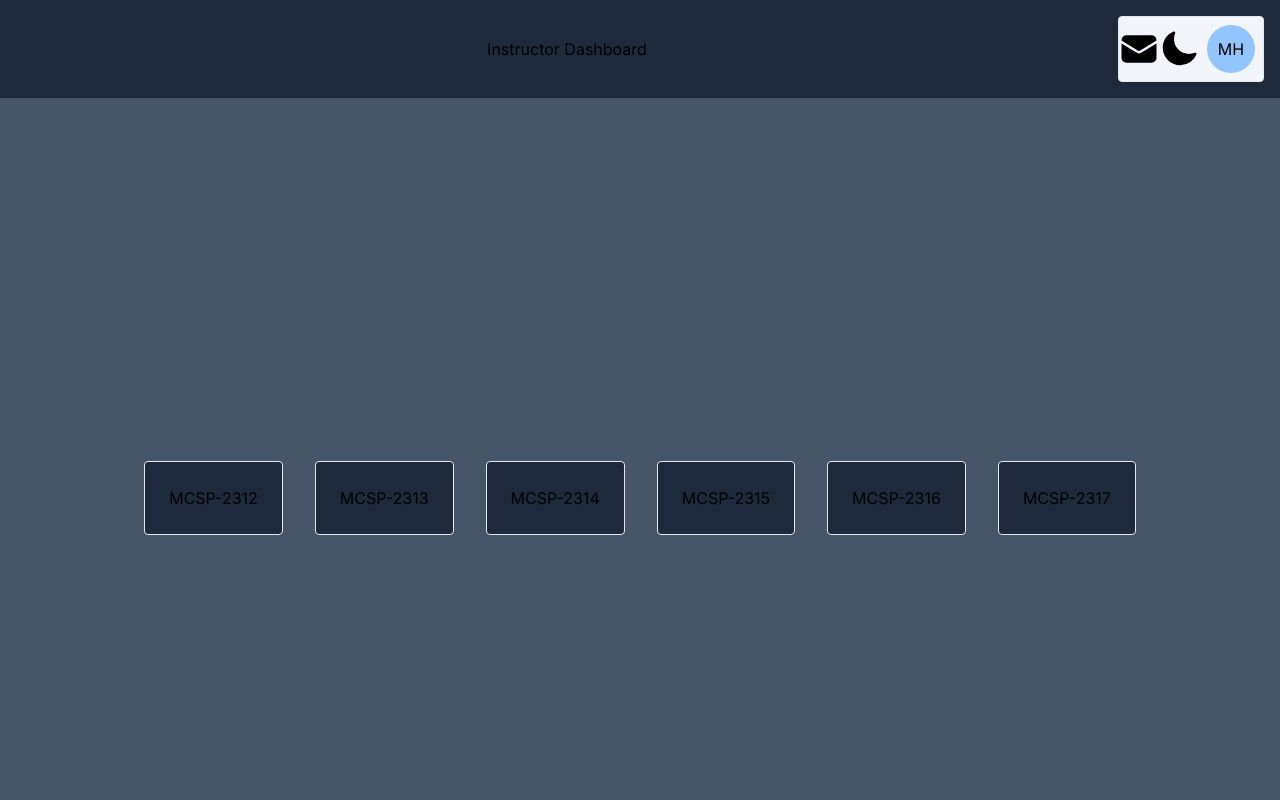
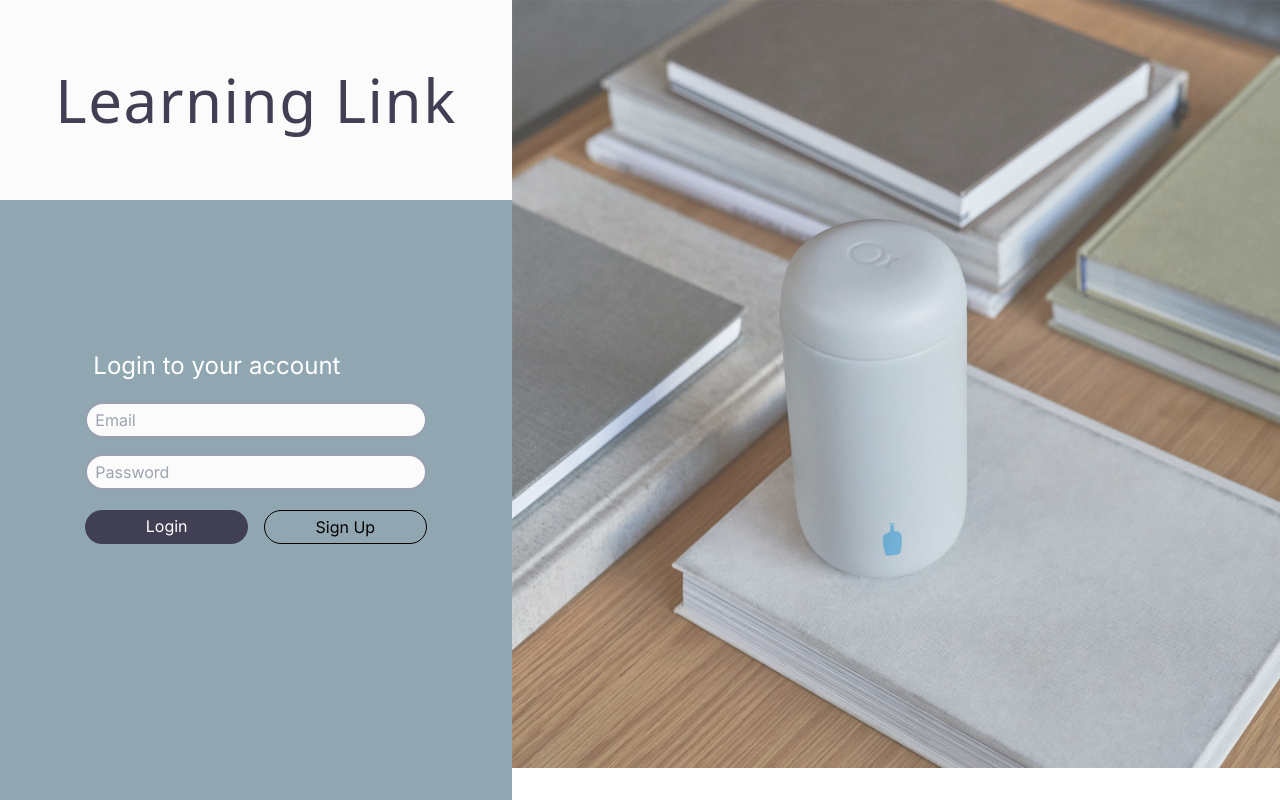
Before and after one commit to Blue-Ocean-MCSPA/link-learning, a Next.js app: page / in a window 1280 px wide. Shown: the top 800 px of the page. Built offline with nearby package versions, Linux system fonts and the light colour scheme.

Commit message:
draft login page, night owl colors added to tailwind.config

```diff
--- a/app/components/Login.jsx
+++ b/app/components/Login.jsx
@@ -3,24 +3,24 @@ import React from "react";
 const Login = () => {
     return (
         <div className="flex">
-            <div className="w-2/5 flex flex-col justify-center items-center h-screen bg-orange-50">
-                <div className="flex flex-col text-5xl w-full justify-center h-1/3">
-                    <h1 className="text-center tracking-wide font-sans text-slate-400">Learning Link</h1>
+            <div className="w-2/5 flex flex-col justify-center items-center h-screen bg-light-background">
+                <div className="flex flex-col text-6xl w-full justify-center h-1/3">
+                    <h1 className="text-center tracking-wide font-sans text-light-foreground">Learning Link</h1>
                 </div>
-                <div className="flex flex-col h-full justify-center items-center w-full bg-blue-100">
+                <div className="flex flex-col h-full justify-center items-center w-full bg-light-cursor">
                     <div className="w-2/3 h-1/2">
-                        <div className="ml-2 mb-5 text-2xl text-blue-400">Login to your account</div>
+                        <div className="ml-2 mb-5 text-2xl text-basic-white">Login to your account</div>
                         <div className="pb-2">
                             <label htmlFor="username" className="block text-base mb-2"></label>
-                            <input type="text" id="username" className="border border-transparent rounded-full w-full text-base px-2 py-1 focus:outline-none focus:ring-0 focus:border-sky-300" placeholder="Email"/>
+                            <input type="text" id="username" className="bg-light-background border border-2 border-light-comment rounded-full w-full text-base px-2 py-1 focus:outline-none focus:ring-0 focus:border-light-inactive_selection" placeholder="Email"/>
                         </div>
                         <div className="pb-2">
                             <label htmlFor="password" className="block text-base mb-2"></label>
-                            <input type="text" id="password" className="border border-transparent rounded-full w-full text-base px-2 py-1 focus:outline-none focus:ring-0 focus:border-sky-300" placeholder="Password"/>
+                            <input type="text" id="password" className="bg-light-background border border-2 border-light-comment rounded-full w-full text-base px-2 py-1 focus:outline-none focus:ring-0 focus:border-light-inactive_selection" placeholder="Password"/>
                         </div>
                         <div className="flex justify-center">
-                            <div className="w-1/2 text-center mr-4 mt-3 py-1 text-base text-white bg-blue-400 hover:bg-blue-300 hover:cursor-pointer rounded-full">Login</div>
-                            <div className="w-1/2 text-center mt-3 py-1 text-base text-blue-400 hover:text-blue-300 border border-blue-400 hover:border-blue-300 hover:cursor-pointer rounded-full">Sign Up</div>
+                            <div className="w-1/2 text-center mr-4 mt-3 py-1 text-base text-basic-white bg-light-foreground hover:opacity-75 hover:cursor-pointer rounded-full">Login</div>
+                            <div className="border w-1/2 text-center mt-3 py-1 text-base hover:text-light-inactive_selection hover:border-light-inactive_selection hover:cursor-pointer rounded-full">Sign Up</div>
                         </div>
                     </div>
                 </div>
--- a/app/page.js
+++ b/app/page.js
@@ -6,10 +6,10 @@ import Login from './components/Login.jsx';
 export default function Home() {
 	return (
     	<>
-			<AppProvider>
+			{/* <AppProvider>
 				<HeaderTemplate />
-				<Login />
-			</AppProvider>
+			</AppProvider> */}
+			<Login />
     	</>
   	);
 }
--- a/tailwind.config.js
+++ b/tailwind.config.js
@@ -6,11 +6,44 @@ module.exports = {
     "./app/**/*.{js,ts,jsx,tsx,mdx}",
   ],
   theme: {
-    extend: {
-      backgroundImage: {
-        "gradient-radial": "radial-gradient(var(--tw-gradient-stops))",
-        "gradient-conic":
-          "conic-gradient(from 180deg at 50% 50%, var(--tw-gradient-stops))",
+    colors: {
+      basic: {
+        white: '#FFFFFF',
+        black: '000000',
+      },
+      light: {
+        background: '#FBFBFB',
+        foreground:	'#403F53',
+        cursor:	'#90A7B2',
+        active_selection:	'#E0E0E0',
+        inactive_selection:	'#EDEDED',
+        search_highlight:	'#93A1A16C',
+        comment:	'#989FB1',
+        constant:	'#BC5454',
+        numbers:	'#AA0982',
+        keywords:	'#994CC3',
+        functions:	'#4876D6',
+        quoted_strings:	'#C96765',
+        support: '#4876D6',
+        language_variables:	'#0C969B',
+        invalid_construct:	'#FF2C83'
+      },
+      dark: {
+        background: '#011627',
+        foreground:	'#D6DEEB',
+        cursor:	'#80A4C2',
+        active_selection:	'#1D3B53',
+        inactive_selection:	'#7E57C25A',
+        search_highlight:	'#5F7E97',
+        comment:	'#637777',
+        constant:	'#FF6363',
+        numbers:	'#F78C6C',
+        keywords:	'#C792EA',
+        functions:	'#82AAFF',
+        quoted_strings:	'#ECC48DFF',
+        support: '#ADDB67',
+        language_variables:	'#7FDBCA',
+        invalid_construct:	'#FF2C83'
       },
     },
   },
```
